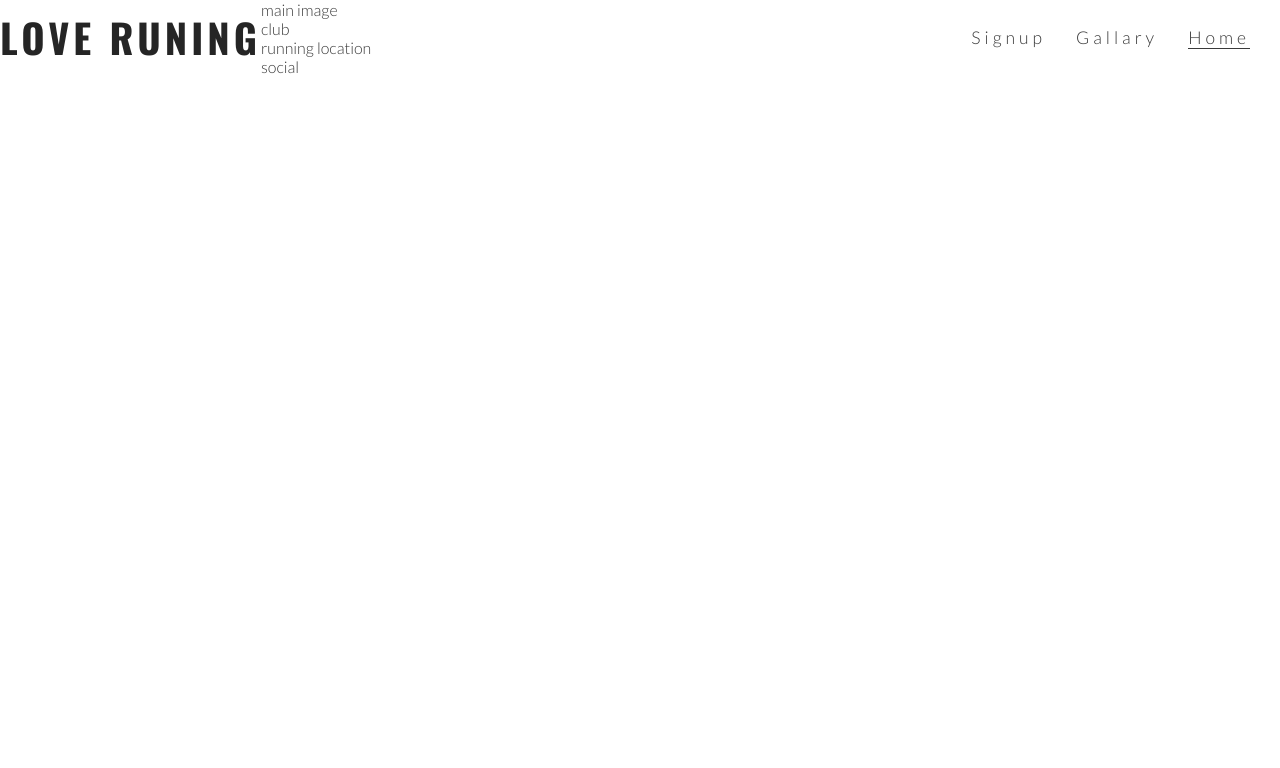
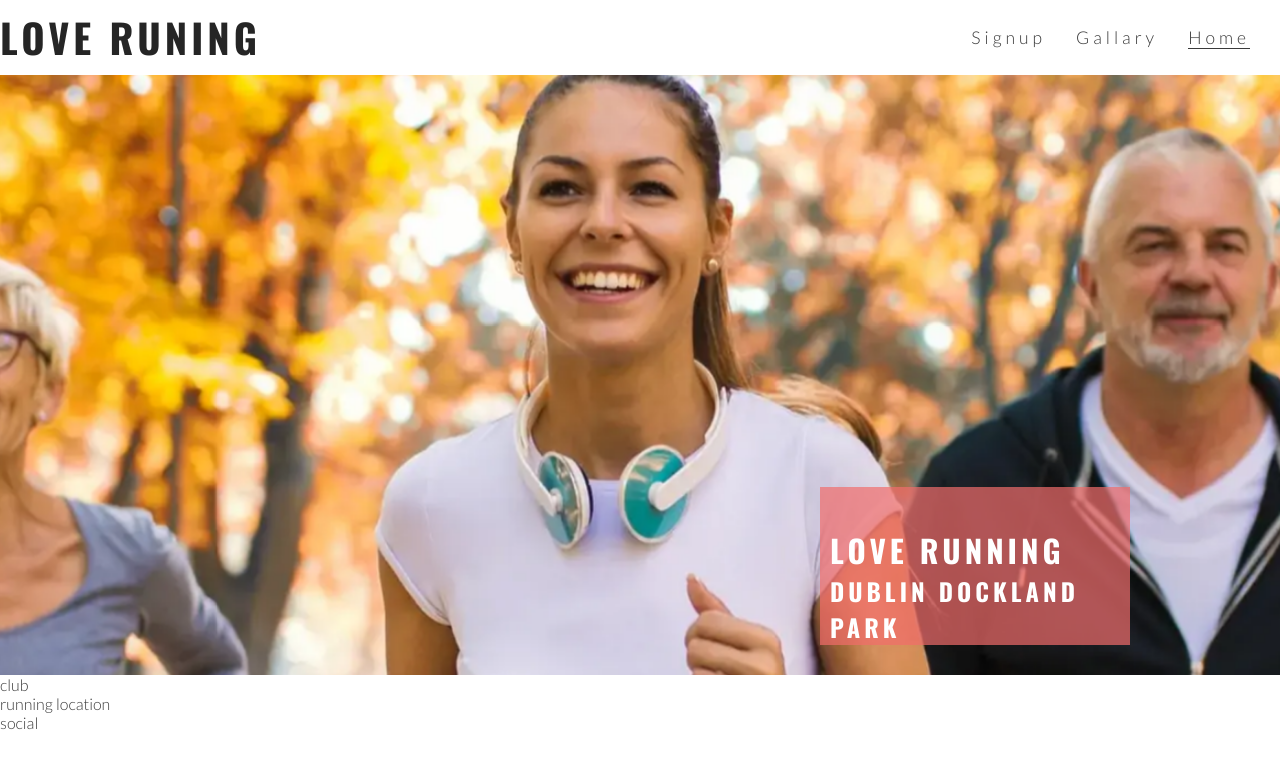
Before and after one commit to teman67/Love-Running, a plain HTML site: page index.html in a window 1280 px wide. Drawn offline with nearby package versions, Linux system fonts and the light colour scheme.

Commit message:
style: added image and changd style

```diff
--- a/assets/css/style.css
+++ b/assets/css/style.css
@@ -9,13 +9,15 @@
 body {
     font-family: Lato, sans-serif;
     font-weight: 300;
-    color:#3a3a3a
+    color: #3a3a3a
 }
 
-h1 , h2 {font-family: Oswald, sans-serif;
-text-transform: uppercase;
-letter-spacing: 4px;
-color: #252525;
+h1,
+h2 {
+    font-family: Oswald, sans-serif;
+    text-transform: uppercase;
+    letter-spacing: 4px;
+    color: #252525;
 }
 
 #logo {
@@ -24,16 +26,17 @@ color: #252525;
 }
 
 #menu {
-   font-size: 110%;
-   letter-spacing: 4px;
+    font-size: 110%;
+    letter-spacing: 4px;
 }
 
-#menu, #logo {
+#menu,
+#logo {
     line-height: 75px;
 }
 
 #menu li {
-    float:right;
+    float: right;
     list-style-type: none;
     margin-right: 30px;
 }
@@ -43,10 +46,64 @@ color: #252525;
     color: inherit;
 }
 
-#menu a:hover{
+#menu a:hover {
     border-bottom: 1px solid #3a3a3a;
 }
 
-.active{
+.active {
     border-bottom: 1px solid #3a3a3a;
 }
+
+#hero-outer {
+    height: 600px;
+    width: 100%;
+    overflow: hidden;
+    position: relative;
+}
+
+#cover-text,
+#cover-text h2 {
+    color: white;
+
+}
+
+#hero-image {
+    height: 600px;
+    width: 100%;
+    background: url(../images/hero-image.webp) no-repeat center center;
+
+    /* add animation */
+    animation-name: zoom-image;
+    animation-duration: 5s;
+    animation-fill-mode: forwards;
+
+}
+
+@keyframes zoom-image {
+    from {
+        transform: scale(1);
+
+    }
+
+    to {
+        transform: scale(1.1);
+    }
+}
+
+#cover-text {
+    font-size: 130%;
+    font-family: Oswald, sans-serif;
+    text-transform: uppercase;
+    letter-spacing: 4px;
+
+    width: 300px;
+    length: 200px;
+
+    padding-top: 40px;
+    padding-left: 10px;
+
+    background-color: rgba(241, 109, 107, 0.7);
+    bottom: 30px;
+    right: 150px;
+    position: absolute;
+}
--- a/index.html
+++ b/index.html
@@ -29,7 +29,14 @@
         </nav>
 
     </header>
-    <section>main image</section>
+    <section id="hero-outer">
+        <div id="hero-image"></div>
+        <div id="cover-text">
+            <h2>Love running</h2>
+            <h3>Dublin DOckland Park</h3>
+
+        </div>
+    </section>
     <section>club</section>
     <section>running location</section>
     <footer>social</footer>
```
